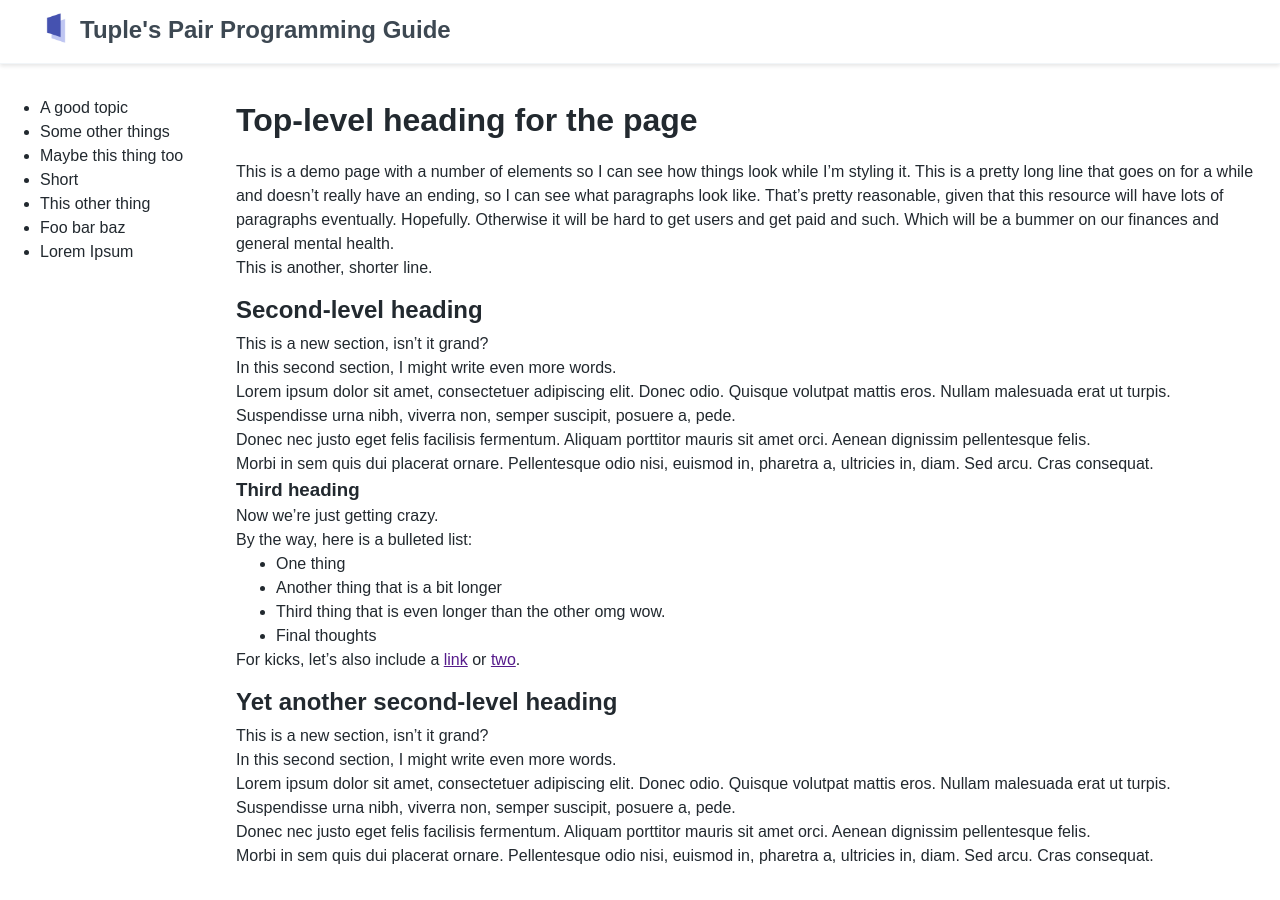
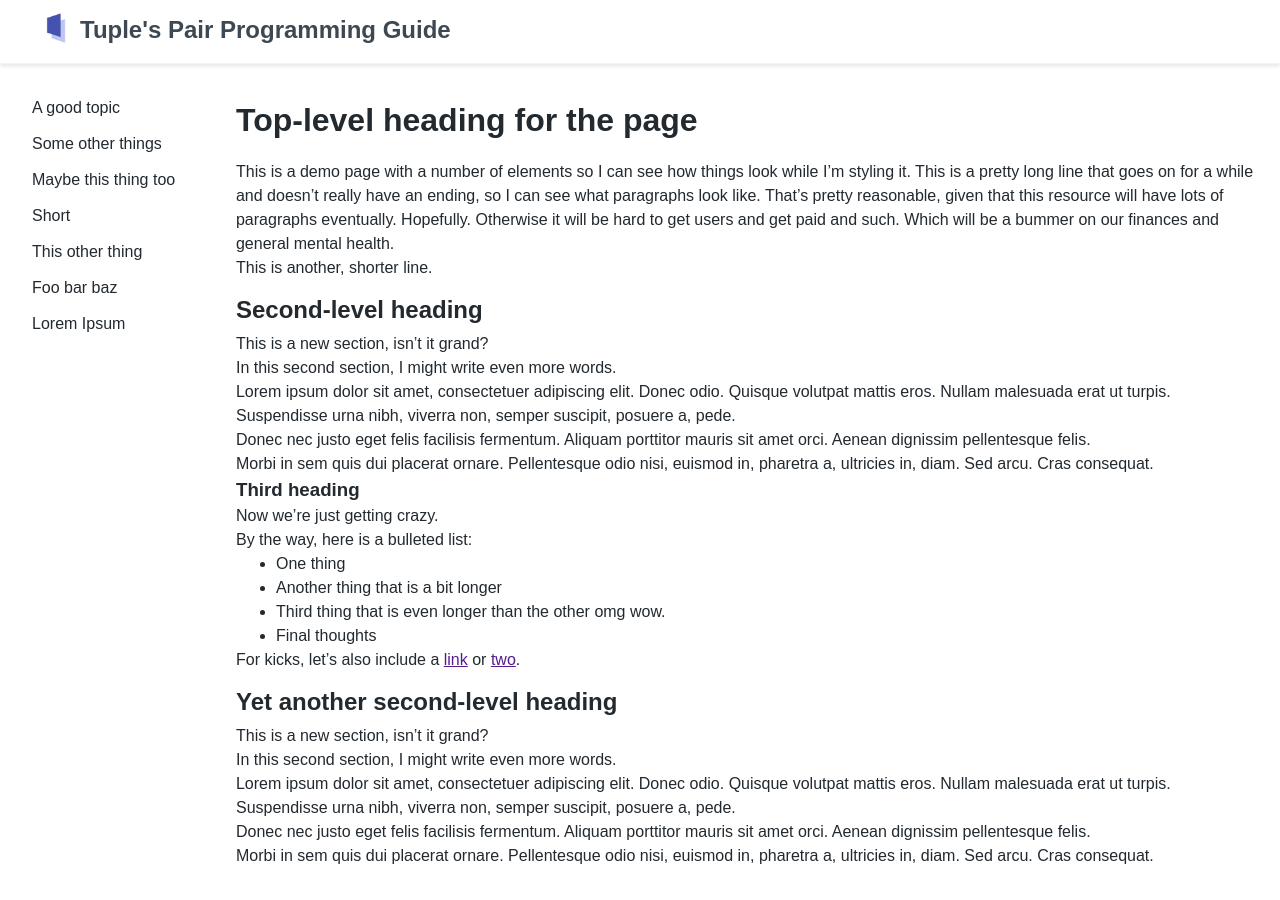
Before and after one commit to tupleapp/pair-programming-guide, a Jekyll site: the page built from demo.md, in a window 1280 px wide. Built offline with Jekyll 4.4.1, drawn with Linux system fonts in a browser that asks for light colours.

Commit message:
Style sidebar a bit

```diff
--- a/_layouts/default.html
+++ b/_layouts/default.html
@@ -18,15 +18,15 @@
 
     <div class="flex">
       <div class="absolute z-90 top-16 bg-white w-full border-b lg:-mb-0 lg:static lg:bg-transparent lg:border-b-0 lg:pt-0 lg:w-1/4 lg:block lg:border-0 xl:w-1/5">
-        <nav class="mt-24">
-          <ul>
-            <li>A good topic</li>
-            <li>Some other things</li>
-            <li>Maybe this thing too</li>
-            <li>Short</li>
-            <li>This other thing</li>
-            <li>Foo bar baz</li>
-            <li>Lorem Ipsum</li>
+        <nav class="mt-24 ml-8">
+          <ul class="list-reset">
+            <li class="mb-3">A good topic</li>
+            <li class="mb-3">Some other things</li>
+            <li class="mb-3">Maybe this thing too</li>
+            <li class="mb-3">Short</li>
+            <li class="mb-3">This other thing</li>
+            <li class="mb-3">Foo bar baz</li>
+            <li class="mb-3">Lorem Ipsum</li>
           </ul>
         </nav>
       </div>
```
